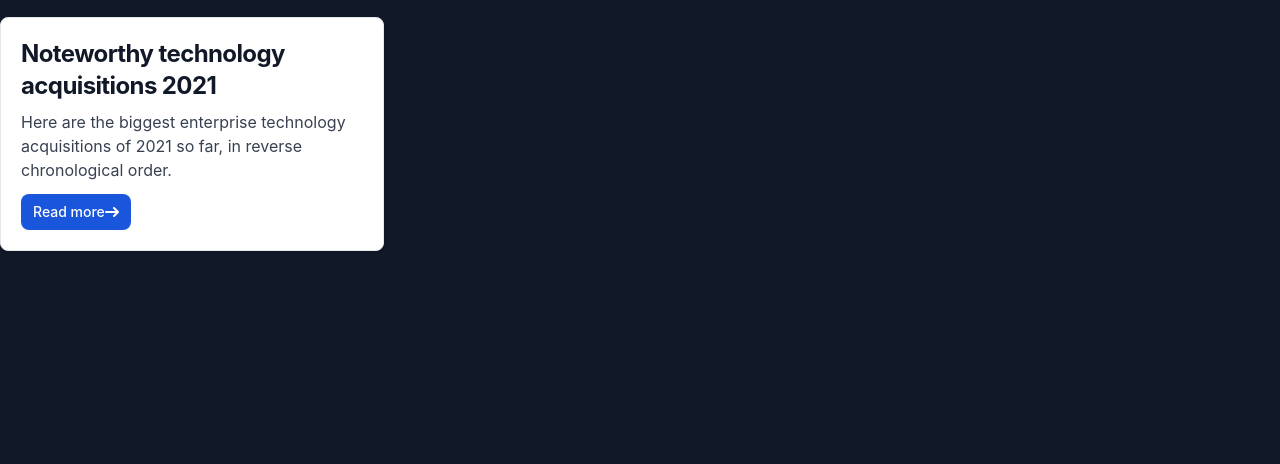
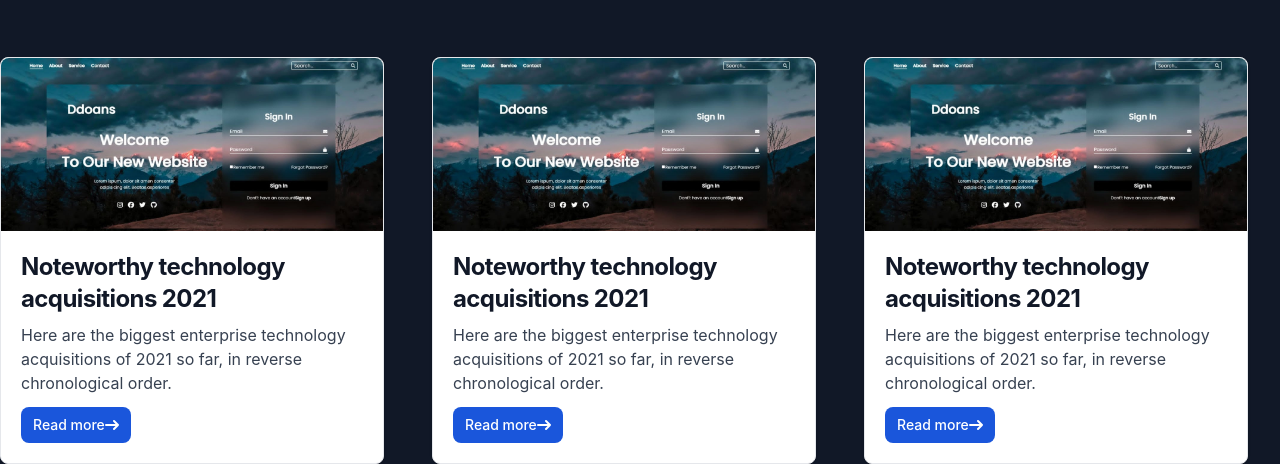
Before and after one commit to Techtechn/Code-Tech, a plain HTML site: page index.html in a window 1280 px wide. Shown: the part 391-855 px from the top of the page. Before the commit the page ends 800 px from the top, so only its background shows below. Drawn offline with nearby package versions, Linux system fonts and the light colour scheme.

Commit message:
Added Project Section

```diff
--- a/index.html
+++ b/index.html
@@ -92,6 +92,7 @@
     <!-- Nav Section -->
 
     <!-- Heading Section  -->
+    <section id="hero" class="h-full">
       <div class="pt-20">
         <div class="grid grid-cols-1 md:grid-cols-2 gap-4">
           <!-- First div -->
@@ -123,20 +124,18 @@
           </div>
         </div>
       </div>
+    </section>
     <!-- Heading Section -->
 
     <!-- Project Section -->
 
-    <section id="project">
+    <section id="project" class="mt-10">
+      <div class="grid grid-cols-1 md:grid-cols-3 gap-4">
         <div
           class="max-w-sm bg-white border border-gray-200 rounded-lg shadow dark:bg-gray-800 dark:border-gray-700"
         >
           <a href="#">
-          <img
-            class="rounded-t-lg"
-            src="/docs/images/blog/image-1.jpg"
-            alt=""
-          />
+            <img class="rounded-t-lg" src="assets/img/project-1.jpg" alt="" />
           </a>
           <div class="p-5">
             <a href="#">
@@ -173,6 +172,91 @@
             </a>
           </div>
         </div>
+
+        <div
+          class="max-w-sm bg-white border border-gray-200 rounded-lg shadow dark:bg-gray-800 dark:border-gray-700"
+        >
+          <a href="#">
+            <img class="rounded-t-lg" src="assets/img/project-1.jpg" alt="" />
+          </a>
+          <div class="p-5">
+            <a href="#">
+              <h5
+                class="mb-2 text-2xl font-bold tracking-tight text-gray-900 dark:text-white"
+              >
+                Noteworthy technology acquisitions 2021
+              </h5>
+            </a>
+            <p class="mb-3 font-normal text-gray-700 dark:text-gray-400">
+              Here are the biggest enterprise technology acquisitions of 2021 so
+              far, in reverse chronological order.
+            </p>
+            <a
+              href="#"
+              class="inline-flex items-center px-3 py-2 text-sm font-medium text-center text-white bg-blue-700 rounded-lg hover:bg-blue-800 focus:ring-4 focus:outline-none focus:ring-blue-300 dark:bg-blue-600 dark:hover:bg-blue-700 dark:focus:ring-blue-800"
+            >
+              Read more
+              <svg
+                class="rtl:rotate-180 w-3.5 h-3.5 ms-2"
+                aria-hidden="true"
+                xmlns="http://www.w3.org/2000/svg"
+                fill="none"
+                viewBox="0 0 14 10"
+              >
+                <path
+                  stroke="currentColor"
+                  stroke-linecap="round"
+                  stroke-linejoin="round"
+                  stroke-width="2"
+                  d="M1 5h12m0 0L9 1m4 4L9 9"
+                />
+              </svg>
+            </a>
+          </div>
+        </div>
+
+        <div
+          class="max-w-sm bg-white border border-gray-200 rounded-lg shadow dark:bg-gray-800 dark:border-gray-700"
+        >
+          <a href="#">
+            <img class="rounded-t-lg" src="assets/img/project-1.jpg" alt="" />
+          </a>
+          <div class="p-5">
+            <a href="#">
+              <h5
+                class="mb-2 text-2xl font-bold tracking-tight text-gray-900 dark:text-white"
+              >
+                Noteworthy technology acquisitions 2021
+              </h5>
+            </a>
+            <p class="mb-3 font-normal text-gray-700 dark:text-gray-400">
+              Here are the biggest enterprise technology acquisitions of 2021 so
+              far, in reverse chronological order.
+            </p>
+            <a
+              href="#"
+              class="inline-flex items-center px-3 py-2 text-sm font-medium text-center text-white bg-blue-700 rounded-lg hover:bg-blue-800 focus:ring-4 focus:outline-none focus:ring-blue-300 dark:bg-blue-600 dark:hover:bg-blue-700 dark:focus:ring-blue-800"
+            >
+              Read more
+              <svg
+                class="rtl:rotate-180 w-3.5 h-3.5 ms-2"
+                aria-hidden="true"
+                xmlns="http://www.w3.org/2000/svg"
+                fill="none"
+                viewBox="0 0 14 10"
+              >
+                <path
+                  stroke="currentColor"
+                  stroke-linecap="round"
+                  stroke-linejoin="round"
+                  stroke-width="2"
+                  d="M1 5h12m0 0L9 1m4 4L9 9"
+                />
+              </svg>
+            </a>
+          </div>
+        </div>
+      </div>
     </section>
 
     <!-- Project Section -->
```
Lines whose indentation alone changed are shown as unchanged.
